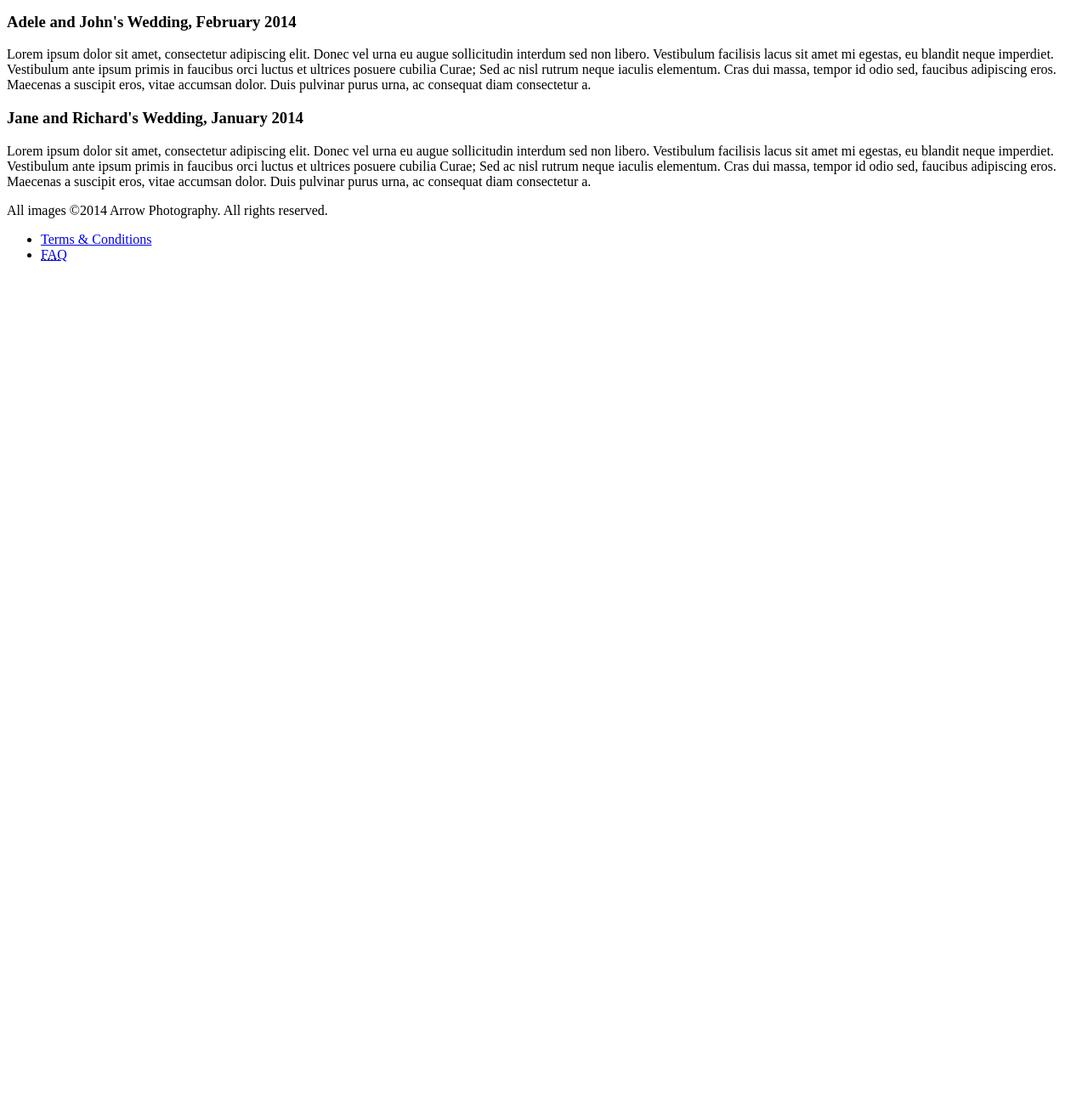
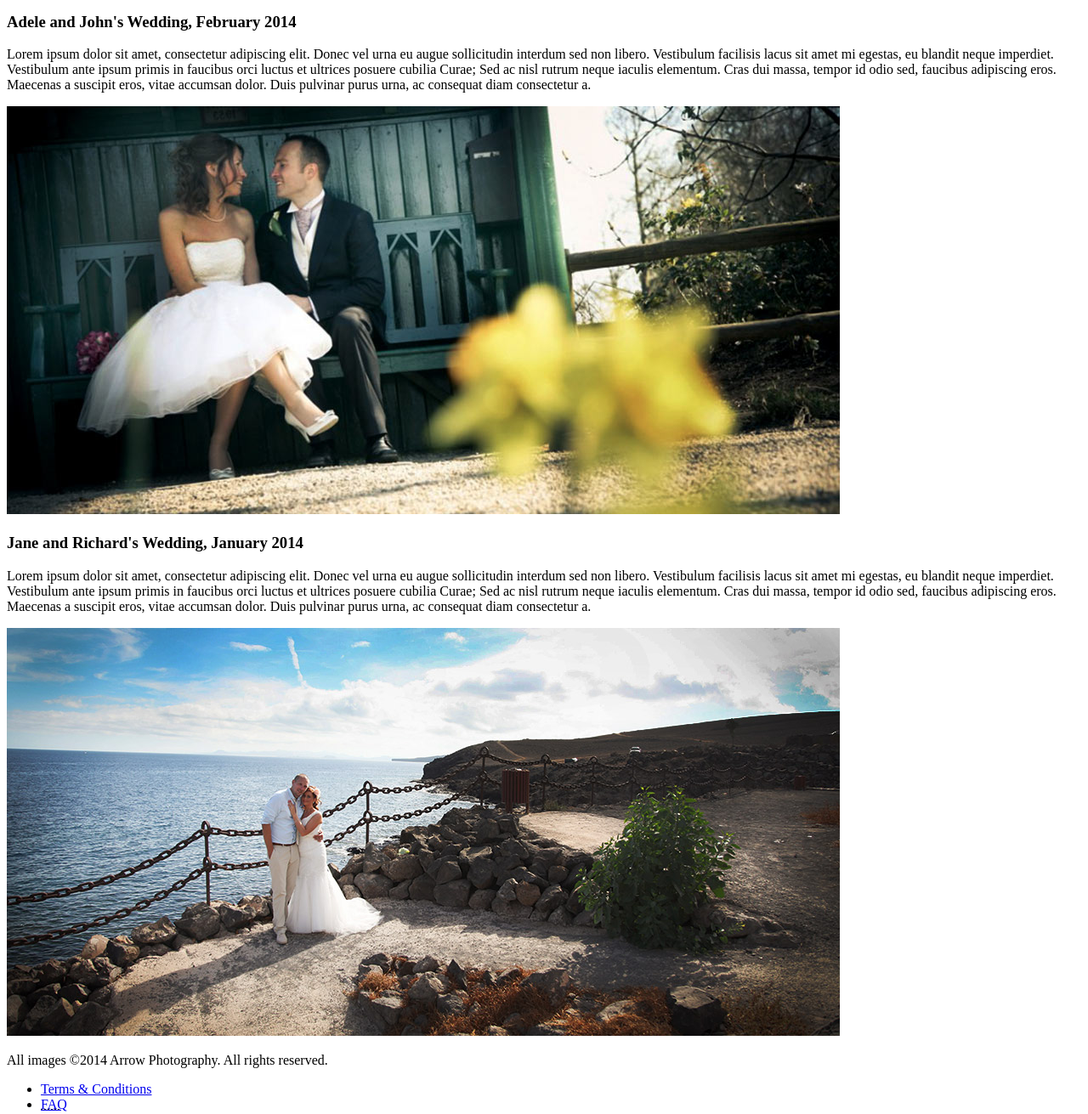
Before and after one commit to soundbeat/ClassSite, a plain HTML site: page portfolio/index.html in a window 1280 px wide. Shown: the part 240-1551 px from the top of the page at 85% size. Before the commit the page ends 800 px from the top, so only its background shows below. Drawn offline with Linux system fonts and the light colour scheme.

Commit message:
added pictures in the doc

```diff
--- a/portfolio/index.html
+++ b/portfolio/index.html
@@ -24,6 +24,7 @@
 		massa, tempor id odio sed, faucibus adipiscing eros. Maecenas a suscipit eros, vitae
 		accumsan dolor. Duis pulvinar purus urna, ac consequat diam consectetur a.
 	</p>
+    <img src="../assets/images/ArrowPhotograhyPortfolio2.jpg">
 	<h3>Jane and Richard's Wedding, January 2014</h3>
 	<p>
 		Lorem ipsum dolor sit amet, consectetur adipiscing elit. Donec vel urna eu augue
@@ -33,6 +34,7 @@
 		massa, tempor id odio sed, faucibus adipiscing eros. Maecenas a suscipit eros, vitae
 		accumsan dolor. Duis pulvinar purus urna, ac consequat diam consectetur a.
 	</p>
+    <img src="../assets/images/ArrowPhotograhyPortfolio3.jpg">
 	<p>All images &copy;2014 Arrow Photography. All rights reserved.</p>
     <ul>
         <li><a href="../general/terms.html">Terms &amp; Conditions</a></li>
```
Also changed, not shown: index.html (+2 -0 lines), news.html (+1 -0 lines), packages/index.html (+4 -0 lines).
